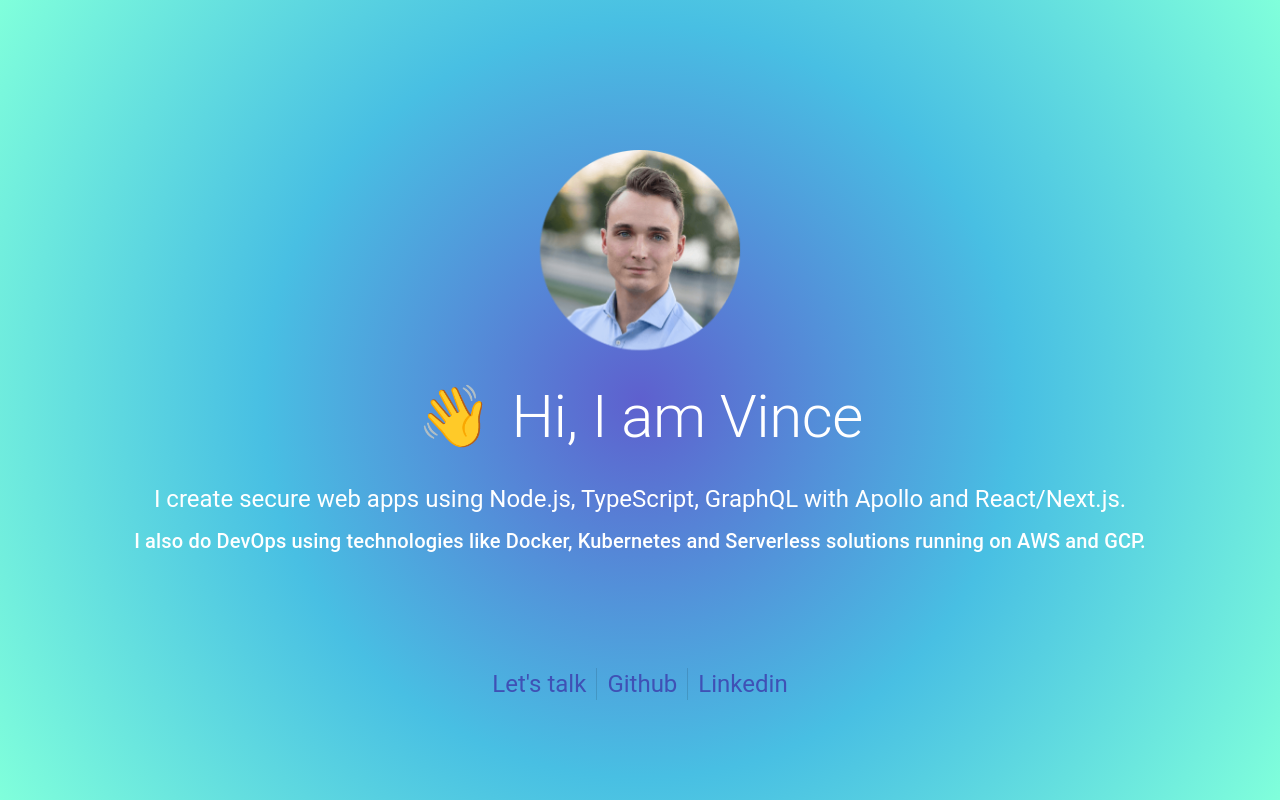
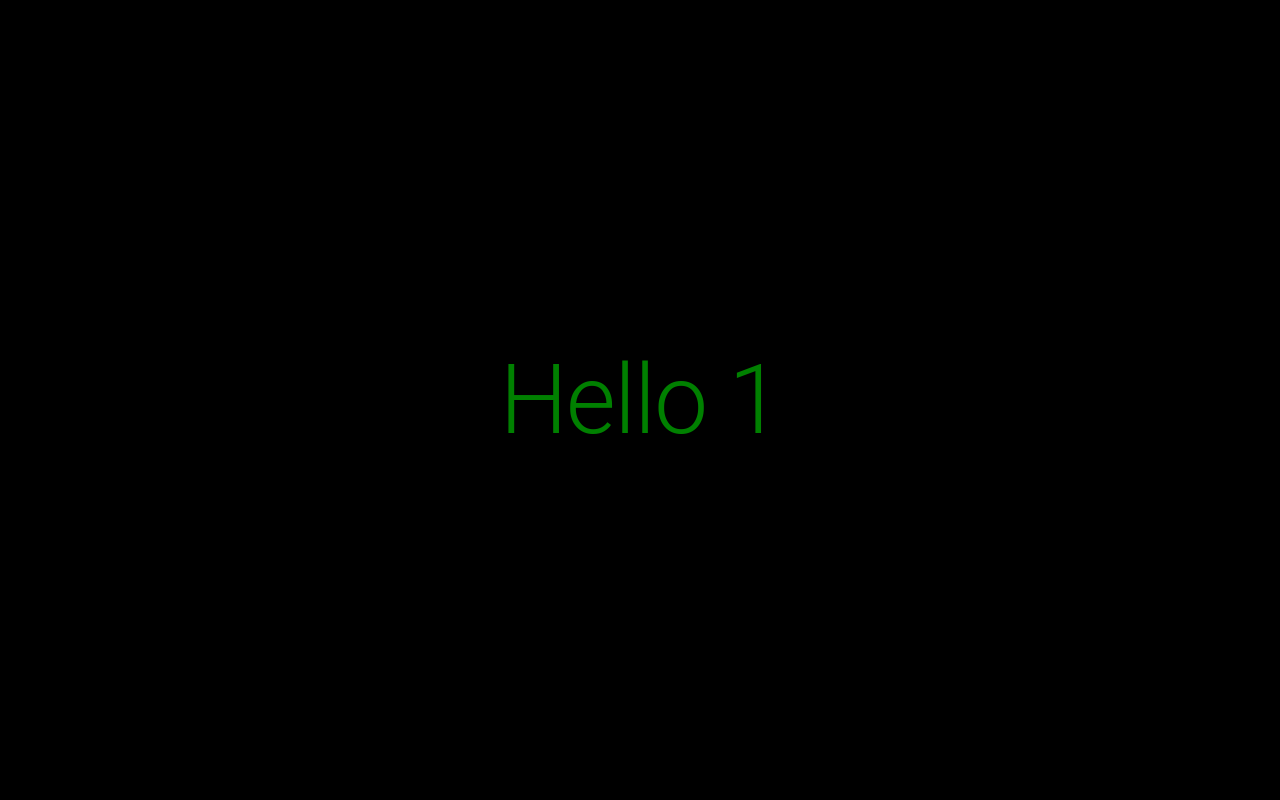
Before and after one commit to codingbiro/intro, a React (Create React App) app: page /1 in a window 1280 px wide. Built offline with nearby package versions, Linux system fonts and the light colour scheme.

Commit message:
chore: update deps

```diff
--- a/src/App.tsx
+++ b/src/App.tsx
@@ -38,9 +38,9 @@ const useStyles = makeStyles((theme: Theme) => ({
 
 const App: React.FC = () => {
   const { rowCenter, toggle } = useStyles();
-  const [mode, setMode] = React.useState<'sun'|'night'>('sun');
+  const [mode, setMode] = React.useState<'sun' | 'night'>('sun');
 
-  const handleMode = (_event: any, _mode: 'sun'|'night') => {
+  const handleMode = (_event: any, _mode: 'sun' | 'night') => {
     setMode(_mode);
   };
 
--- /dev/null
+++ b/src/Core.tsx
@@ -0,0 +1,15 @@
+import React from 'react';
+import { BrowserRouter as Router, Route, Switch } from 'react-router-dom';
+import Tempapp from './Tempapp';
+import NumberPage from './Num';
+
+const Core = () => (
+  <Router>
+    <Switch>
+      <Route exact path="/" component={Tempapp} />
+      <Route path="/:number" component={NumberPage} />
+    </Switch>
+  </Router>
+);
+
+export default Core;
--- /dev/null
+++ b/src/Num.tsx
@@ -0,0 +1,35 @@
+import React from 'react';
+import { useParams } from 'react-router-dom';
+import { Box, Typography } from '@material-ui/core';
+import { motion } from 'framer-motion';
+
+const Num: React.FC = () => {
+  const { number } = useParams<{ number: string }>();
+
+  return (
+    <Box
+      display="flex"
+      flexDirection="column"
+      alignItems="center"
+      justifyContent="center"
+      height="100vh"
+      bgcolor="black"
+      color="green"
+      fontFamily="Courier New, Courier, monospace"
+      textAlign="center"
+    >
+      <motion.div
+        animate={{ opacity: [0, 1] }}
+        transition={{ duration: 1 }}
+      >
+        <Typography variant="h1">
+          Hello
+          {' '}
+          {number}
+        </Typography>
+      </motion.div>
+    </Box>
+  );
+};
+
+export default Num;
--- a/src/Page.tsx
+++ b/src/Page.tsx
@@ -74,7 +74,7 @@ const Page: React.FC = () => {
   const theme = useTheme<Theme>();
   const { t, i18n } = useTranslation();
   const { toggle } = useStyles();
-  const [lang, setLang] = React.useState<'en'|'hu'>('en');
+  const [lang, setLang] = React.useState<'en' | 'hu'>('en');
   const [loading, setLoading] = React.useState(true);
   const [firstPage, setFirstPage] = React.useState(false);
   const [secondPage, setSecondPage] = React.useState(true);
@@ -103,7 +103,7 @@ const Page: React.FC = () => {
 
   setTimeout(() => { setLoading(false); }, 1100);
 
-  const handleLang = (_event: any, _lang: 'en'|'hu') => {
+  const handleLang = (_event: any, _lang: 'en' | 'hu') => {
     setLang(_lang);
     i18n.changeLanguage(_lang);
   };
--- a/src/index.tsx
+++ b/src/index.tsx
@@ -1,12 +1,11 @@
 import React from 'react';
 import ReactDOM from 'react-dom';
-
-import App from './Tempapp';
+import Core from './Core';
 import reportWebVitals from './reportWebVitals';
 
 ReactDOM.render(
   <React.StrictMode>
-    <App />
+    <Core />
   </React.StrictMode>,
   document.getElementById('root'),
 );
--- a/tsconfig.json
+++ b/tsconfig.json
@@ -1,6 +1,6 @@
 {
   "compilerOptions": {
-    "target": "es5",
+    "target": "es6",  // Changed from "es5" to "es6"
     "lib": [
       "dom",
       "dom.iterable",
@@ -18,7 +18,7 @@
     "resolveJsonModule": true,
     "isolatedModules": true,
     "noEmit": true,
-    "jsx": "react-jsx"
+    "jsx": "react-jsx"  // Ensure this is set to "react-jsx"
   },
   "include": [
     "src"
```
Also changed, not shown: package.json (+31 -27 lines), .eslintrc.json, 1 other file (tests, documents, lock files or other folders).
